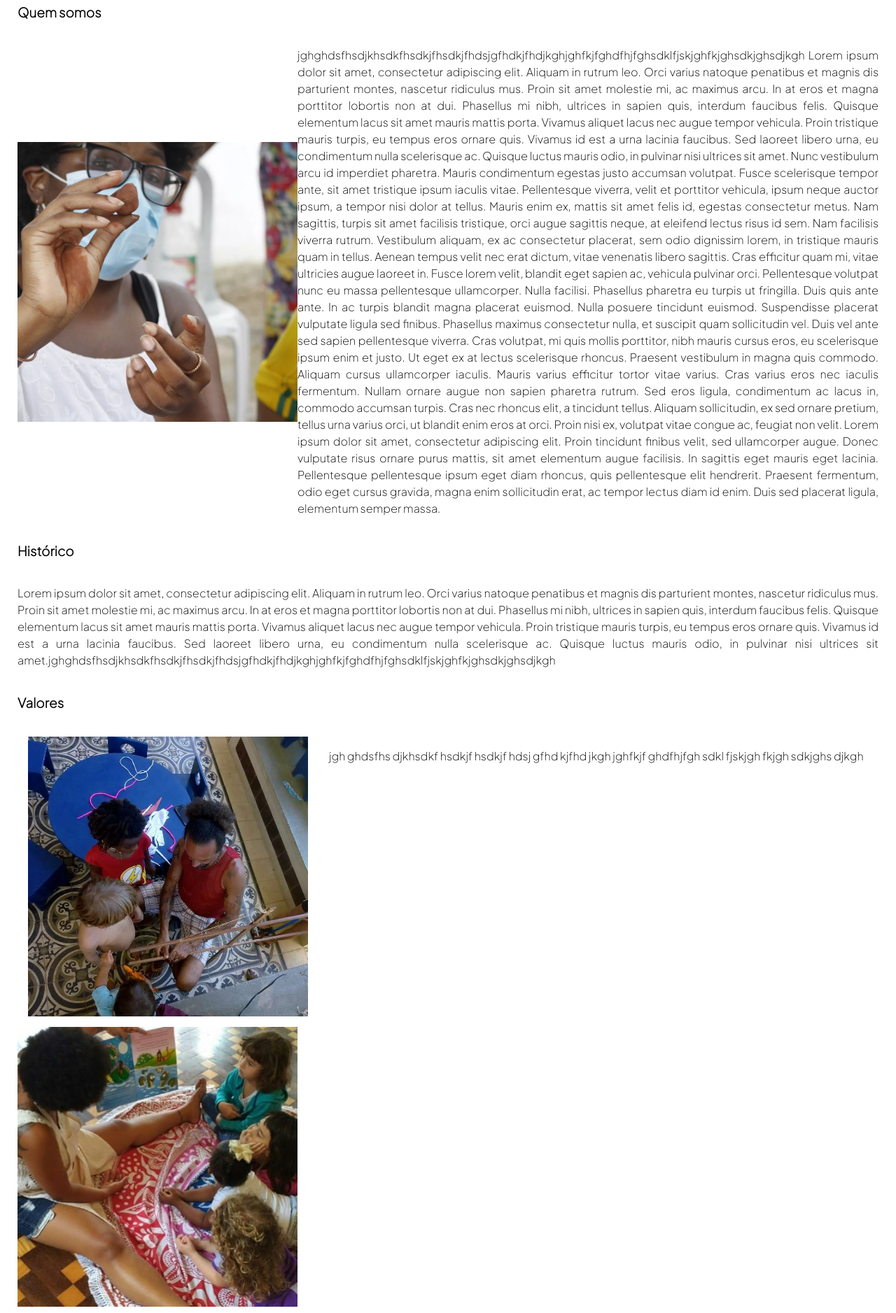
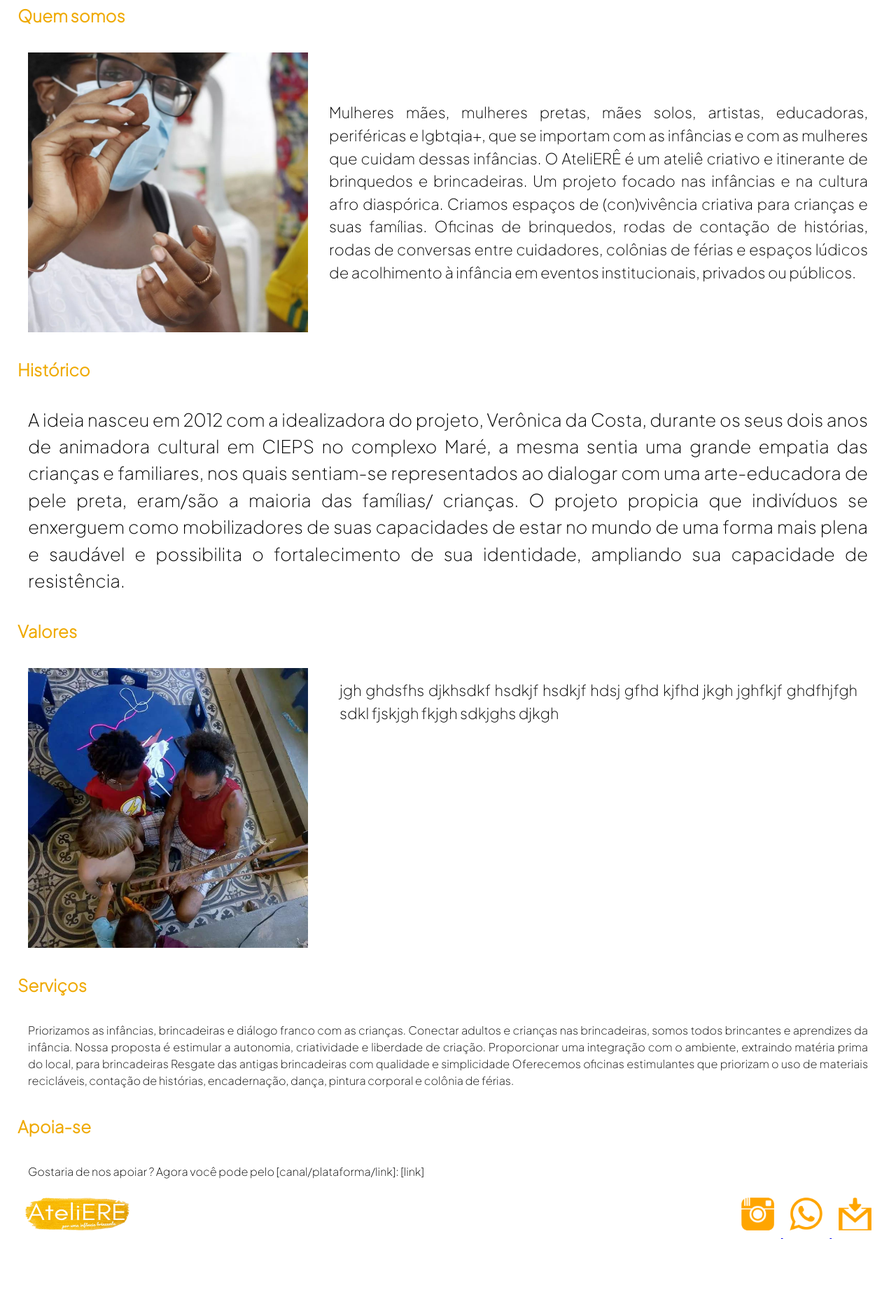
Before and after one commit to Marta-Lima/Projeto-AteliERE, a plain HTML site: page index.html in a window 1280 px wide. Shown: the part 96-1973 px from the top of the page at 70% size. After the commit the page ends 1881 px from the top, so only its background shows below. Drawn offline with Linux system fonts and the light colour scheme.

Commit message:
Alteração no menu, parágrafos, títulos

```diff
--- a/index.html
+++ b/index.html
@@ -40,52 +40,55 @@
          <p>por uma infância brincante</p>
      </section>   PENSEI EM INCLUIRMOS ESSA FRASE, QUE PARECE O LEMA DELAS, À DIREITA DA PÁGINA, ABAIXO DO MENU COM UMA FONTE DIFERENTE-->
 
-    <section class="conteudo">
-        <h3 id="quem-somos">Quem somos</h3>
+    <section id="quem-somos" class="primeira">
+        <h2> Quem somos</h2>
         <div class="quem-somos">
             <img src="oficina-de-argila.jpeg" alt="DESCRIÇÃO" width="400px" height="400px">
 
-            <p>jghghdsfhsdjkhsdkfhsdkjfhsdkjfhdsjgfhdkjfhdjkghjghfkjfghdfhjfghsdklfjskjghfkjghsdkjghsdjkgh Lorem ipsum dolor sit amet, consectetur adipiscing elit. Aliquam in rutrum leo. Orci varius natoque penatibus et magnis dis parturient montes, nascetur ridiculus mus. Proin sit amet molestie mi, ac maximus arcu. In at eros et magna porttitor lobortis non at dui. Phasellus mi nibh, ultrices in sapien quis, interdum faucibus felis. Quisque elementum lacus sit amet mauris mattis porta. Vivamus aliquet lacus nec augue tempor vehicula. Proin tristique mauris turpis, eu tempus eros ornare quis. Vivamus id est a urna lacinia faucibus. Sed laoreet libero urna, eu condimentum nulla scelerisque ac. Quisque luctus mauris odio, in pulvinar nisi ultrices sit amet.
+            <p>Mulheres mães, mulheres pretas, mães solos, artistas, educadoras, periféricas e lgbtqia+, que se importam com as infâncias e com as mulheres que cuidam dessas infâncias.
+            O AteliERÊ é um ateliê criativo e itinerante de brinquedos e brincadeiras. Um projeto focado nas infâncias e na cultura afro diaspórica. Criamos espaços de (con)vivência criativa para crianças e suas famílias. Oficinas de brinquedos, rodas de contação de histórias, rodas de conversas entre cuidadores, colônias de férias e espaços lúdicos de acolhimento à infância em eventos institucionais, privados ou públicos.
 
-                Nunc vestibulum arcu id imperdiet pharetra. Mauris condimentum egestas justo accumsan volutpat. Fusce scelerisque tempor ante, sit amet tristique ipsum iaculis vitae. Pellentesque viverra, velit et porttitor vehicula, ipsum neque auctor ipsum, a tempor nisi dolor at tellus. Mauris enim ex, mattis sit amet felis id, egestas consectetur metus. Nam sagittis, turpis sit amet facilisis tristique, orci augue sagittis neque, at eleifend lectus risus id sem. Nam facilisis viverra rutrum. Vestibulum aliquam, ex ac consectetur placerat, sem odio dignissim lorem, in tristique mauris quam in tellus.
-
-                Aenean tempus velit nec erat dictum, vitae venenatis libero sagittis. Cras efficitur quam mi, vitae ultricies augue laoreet in. Fusce lorem velit, blandit eget sapien ac, vehicula pulvinar orci. Pellentesque volutpat nunc eu massa pellentesque ullamcorper. Nulla facilisi. Phasellus pharetra eu turpis ut fringilla. Duis quis ante ante. In ac turpis blandit magna placerat euismod. Nulla posuere tincidunt euismod. Suspendisse placerat vulputate ligula sed finibus.
-
-                Phasellus maximus consectetur nulla, et suscipit quam sollicitudin vel. Duis vel ante sed sapien pellentesque viverra. Cras volutpat, mi quis mollis porttitor, nibh mauris cursus eros, eu scelerisque ipsum enim et justo. Ut eget ex at lectus scelerisque rhoncus. Praesent vestibulum in magna quis commodo. Aliquam cursus ullamcorper iaculis. Mauris varius efficitur tortor vitae varius. Cras varius eros nec iaculis fermentum. Nullam ornare augue non sapien pharetra rutrum. Sed eros ligula, condimentum ac lacus in, commodo accumsan turpis. Cras nec rhoncus elit, a tincidunt tellus. Aliquam sollicitudin, ex sed ornare pretium, tellus urna varius orci, ut blandit enim eros at orci. Proin nisi ex, volutpat vitae congue ac, feugiat non velit.
-
-                Lorem ipsum dolor sit amet, consectetur adipiscing elit. Proin tincidunt finibus velit, sed ullamcorper augue. Donec vulputate risus ornare purus mattis, sit amet elementum augue facilisis. In sagittis eget mauris eget lacinia. Pellentesque pellentesque ipsum eget diam rhoncus, quis pellentesque elit hendrerit. Praesent fermentum, odio eget cursus gravida, magna enim sollicitudin erat, ac tempor lectus diam id enim. Duis sed placerat ligula, elementum semper massa.</p>
+            </p>
         </div>
     </section>
 
-    <section>
-        <h3 id="historico">Histórico</h3>
-        <p> Lorem ipsum dolor sit amet, consectetur adipiscing elit. Aliquam in rutrum leo. Orci varius natoque penatibus et magnis dis parturient montes, nascetur ridiculus mus. Proin sit amet molestie mi, ac maximus arcu. In at eros et magna porttitor lobortis non at dui. Phasellus mi nibh, ultrices in sapien quis, interdum faucibus felis. Quisque elementum lacus sit amet mauris mattis porta. Vivamus aliquet lacus nec augue tempor vehicula. Proin tristique mauris turpis, eu tempus eros ornare quis. Vivamus id est a urna lacinia faucibus. Sed laoreet libero urna, eu condimentum nulla scelerisque ac. Quisque luctus mauris odio, in pulvinar nisi ultrices sit amet.jghghdsfhsdjkhsdkfhsdkjfhsdkjfhdsjgfhdkjfhdjkghjghfkjfghdfhjfghsdklfjskjghfkjghsdkjghsdjkgh</p>
-
+    <section id="historico" class="conteudo">
+        <h2>Histórico</h2>
+        <div>
+            <p class="paragrafo-historico"> A ideia nasceu em 2012 com a idealizadora do projeto, Verônica da Costa, durante os seus dois anos de animadora cultural em CIEPS no complexo Maré, a mesma sentia uma grande empatia das crianças e familiares, nos quais sentiam-se representados ao dialogar com uma arte-educadora de pele preta, eram/são a maioria das famílias/ crianças. O projeto propicia que indivíduos se enxerguem como mobilizadores de suas capacidades de estar no mundo de uma forma mais plena e saudável e possibilita o fortalecimento de sua identidade, ampliando sua capacidade de resistência.</p>
+        </div>
     </section>
 
 
-    <section class="valores">
-         <h3 id="valores">Valores</h3>
+    <section id="valores" class="valores conteudo">
+         <h2>Valores</h2>
          <div>
             <div>
-            <img src="criancas.jpeg" alt="DESCRIÇÃO" width="400px" height="400px"></div>
+                <img src="criancas.jpeg" alt="DESCRIÇÃO" width="400px" height="400px">
+            </div>
             <div>
-
                 <p>jgh ghdsfhs djkhsdkf hsdkjf hsdkjf hdsj gfhd kjfhd jkgh jghfkjf ghdfhjfgh sdkl fjskjgh fkjgh sdkjghs djkgh</p>
             </div>
         </div>
     </section>
 
-    <section>
-        <div><img src="contacao-de-historia.jpeg" alt="DESCRIÇÃO" width="400px" height="400px"></div>
-        <h3 id="servicos">Serviços</h3>
-        <p>jghghdsfhsdjkhsdkfhsdkjfhsdkjfhdsjgfhdkjfhdjkghjghfkjfghdfhjfghsdklfjskjghfkjghsdkjghsdjkgh</p>
+    <section id="servicos" class="conteudo">
+        <h2>Serviços</h2>
+        <!-- <div><img src="contacao-de-historia.jpeg" alt="DESCRIÇÃO" width="400px" height="400px"></div> -->
+
+        <p>Priorizamos as infâncias, brincadeiras e diálogo franco com as crianças.
+            Conectar adultos e crianças nas brincadeiras, somos todos brincantes e aprendizes da infância.
+            Nossa proposta é  estimular a autonomia, criatividade e liberdade de criação.
+            Proporcionar uma integração com o ambiente, extraindo matéria prima do local, para brincadeiras
+            Resgate das antigas brincadeiras com qualidade e simplicidade
+            Oferecemos oficinas estimulantes que priorizam o uso de materiais recicláveis, contação de histórias, encadernação, dança, pintura corporal e colônia de férias.
+            </p>
 
     </section>
 
-    <section>
-        <h3 id="apoiase">Apoia-se</h3>
-        <p>jghghdsfhsdjkhsdkfhsdkjfhsdkjfhdsjgfhdkjfhdjkghjghfkjfghdfhjfghsdklfjskjghfkjghsdkjghsdjkgh</p>
+    <section id="apoiase" class="conteudo">
+        <h2>Apoia-se</h2>
+        <p>Gostaria de nos apoiar ? Agora você pode pelo [canal/plataforma/link]: [link] </p>
 
     </section>
 
--- a/style.css
+++ b/style.css
@@ -13,10 +13,14 @@ header{
     margin-bottom: 20px;
 }
 
+.primeira{
+    padding-top: 70px;
+}
+
 
 .conteudo{
-    margin-top: 100px;
-
+    padding-top: 70px;
+    margin-top: -70px;
 }
 
 nav{
@@ -118,19 +122,51 @@ button:focus ~ ul {    /*quando o botão receber o foco, a ul vai ter a altura d
     }
 }
 
+h2 {
+    color: #efa900;
+    font-weight: bold;
+}
+
+
+
+
 /*alinhamento da imagem com texto*/
 .quem-somos {
     display: flex;
     align-items: center;
+    font-size: 1.7vw;
+    /* font-weight: bold; */
 }
 
 .quem-somos img, p {
     display: inline-block;
+    margin:10px;
+    padding: 5px;
 }
+
+.historico {
+    display: flex;
+    align-items: center;
+
+    /* font-weight: bold; */
+}
+
+.paragrafo-historico{
+    font-size: 2vw;
+}
+
+.historico p {
+    display: inline-block;
+    margin:10px;
+    padding: 5px;
+    font-size: 5vw;
+}
+
+
 /*alinhamento da imagem com texto fragmentação do bloco  monitoria*/
 .valores div{
     display: flex;
-
+    font-size: 1.7vw;
 }
 
 .valores div div{
```
Lines whose indentation alone changed are shown as unchanged.
